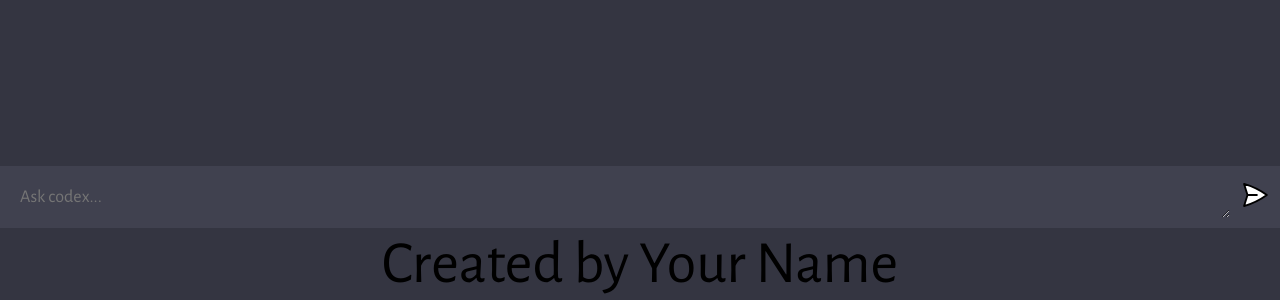
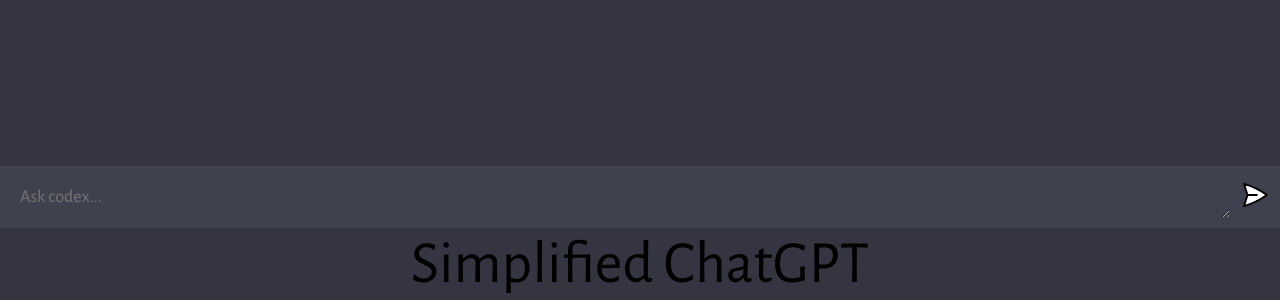
Before and after one commit to mad-ben/OpenAI_API, a website built with Vite: page client/index.html in a window 1280 px wide. Shown: the part 500-800 px from the top of the page. Built offline with nearby package versions, Linux system fonts and the light colour scheme.

Commit message:
Update index.html

```diff
--- a/client/index.html
+++ b/client/index.html
@@ -16,7 +16,7 @@
         <button type="submit"><image src="assets/send.svg" alt="send" /></button>
       </form>
       <footer>
-        <p>Created by Your Name</p>
+        <p>Simplified ChatGPT</p>
       </footer>
     </div>
 
```
